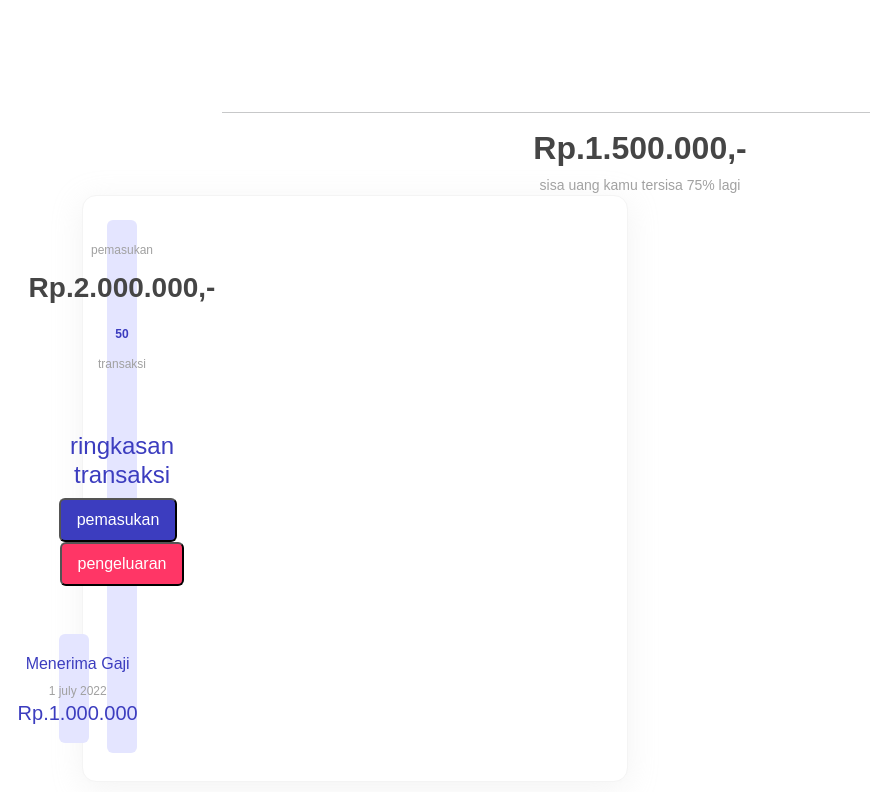
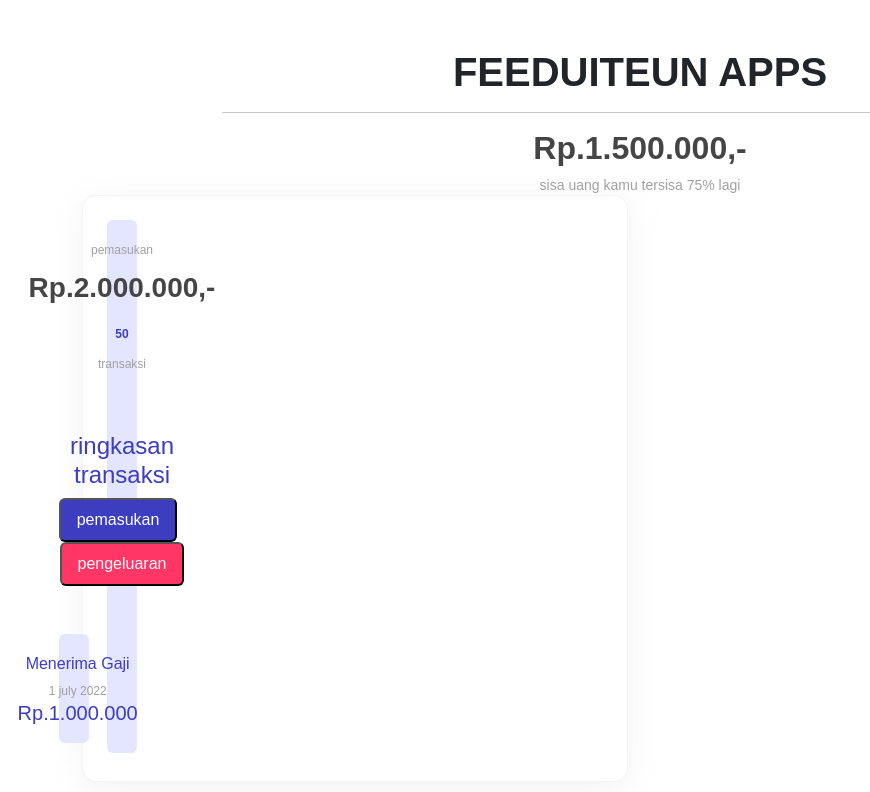
Before and after one commit to lssport/Feeduiteun.git.io, a React (Create React App) app: page / in a window 1280 px wide. Shown: the top 792 px of the page, without its empty margins (0-870 px from the left). Built offline with nearby package versions, Linux system fonts and the light colour scheme; some icons are missing; a web font is replaced by a local one.

Commit message:
1 file modified

```diff
--- a/src/style.css
+++ b/src/style.css
@@ -10,9 +10,7 @@ h1 {
   /*identical to box height */
   background: linear-gradient(267,81deg, #3C3DBF 1,92%, #2998FF 106,64%);
   -webkit-background-clip: text;
-  -webkit-text-fill-color: transparent;
   background-clip: text;
-  text-fill-color:transparent;
 }
 h2 {
   font-size: 32px;
```
